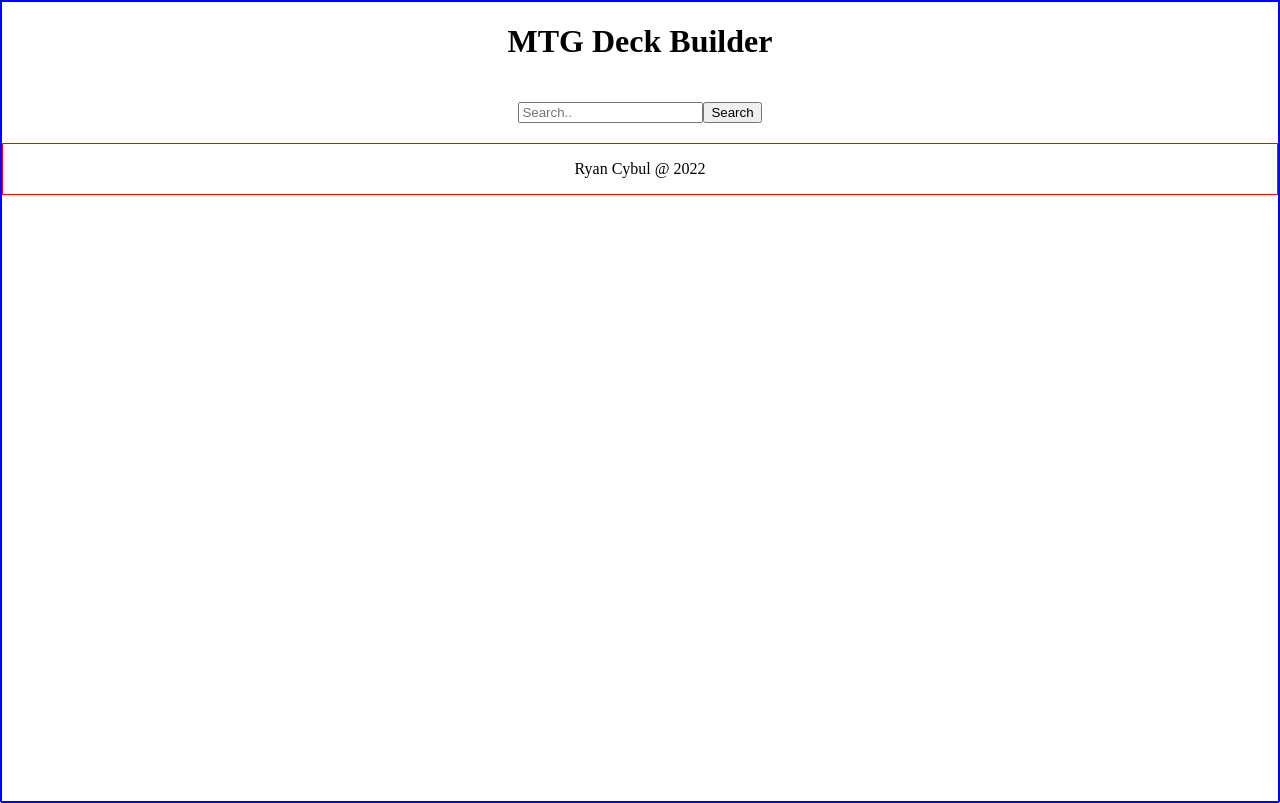
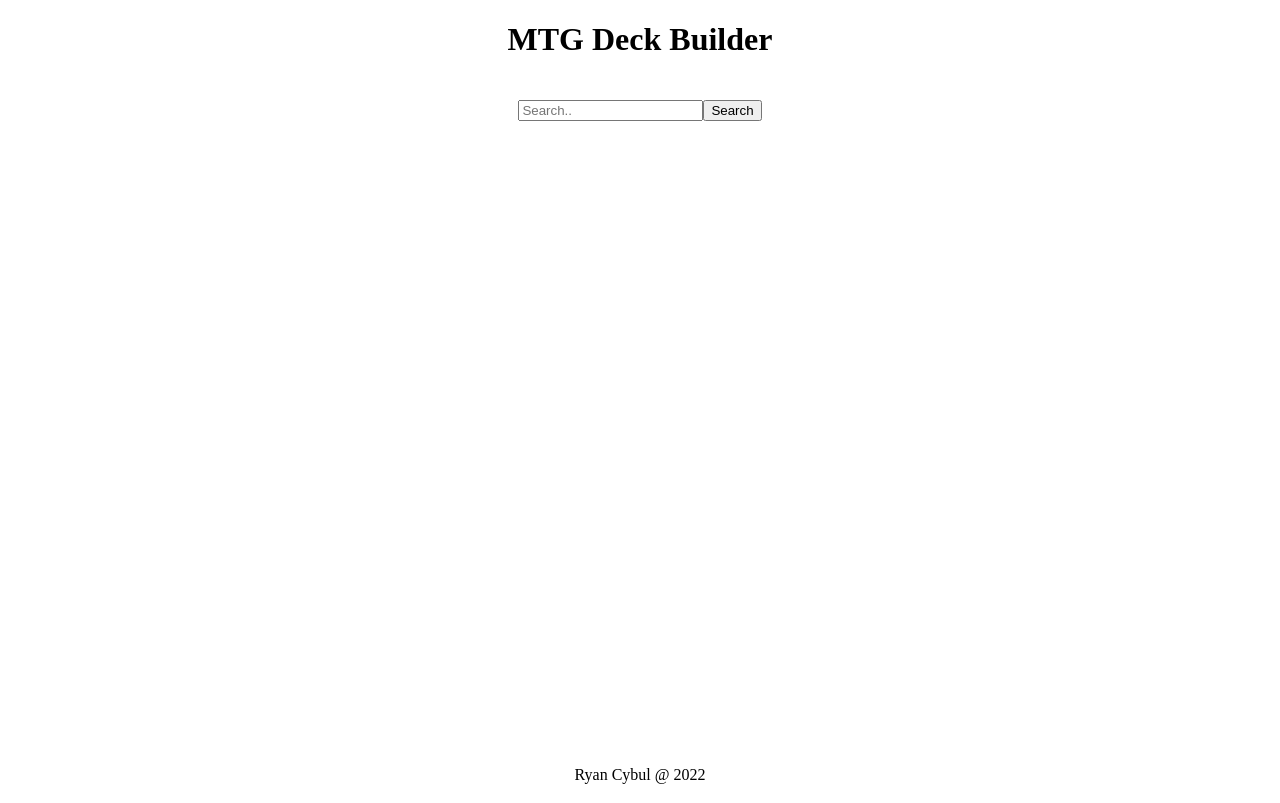
Before and after one commit to ryancybul/mtg-deck-builder, a Next.js app: page / in a window 1280 px wide. Built offline with nearby package versions, Linux system fonts and the light colour scheme.

Commit message:
initial commit

```diff
--- a/pages/index.js
+++ b/pages/index.js
@@ -99,5 +99,6 @@ const PageWrapper = styled.div`
   }
   li {
     list-style-type: none;
+    z-index: 1;
   }
 `;
--- a/styles/global.css
+++ b/styles/global.css
@@ -1,9 +1,14 @@
+*,
+*:before,
+*:after {
+  box-sizing: border-box;
+}
+
 html,
 body {
   height: 100%;
   padding: 0;
   margin: 0;
-  border: 1px solid blue;
 }
 
 .center {
@@ -12,7 +17,8 @@ body {
 }
 
 footer {
-  position: sticky;
-  top: 100vh;
-  border: 1px solid red;
+  position: absolute;
+  bottom: 0;
+  left: 0;
+  width: 100%;
 }
```
